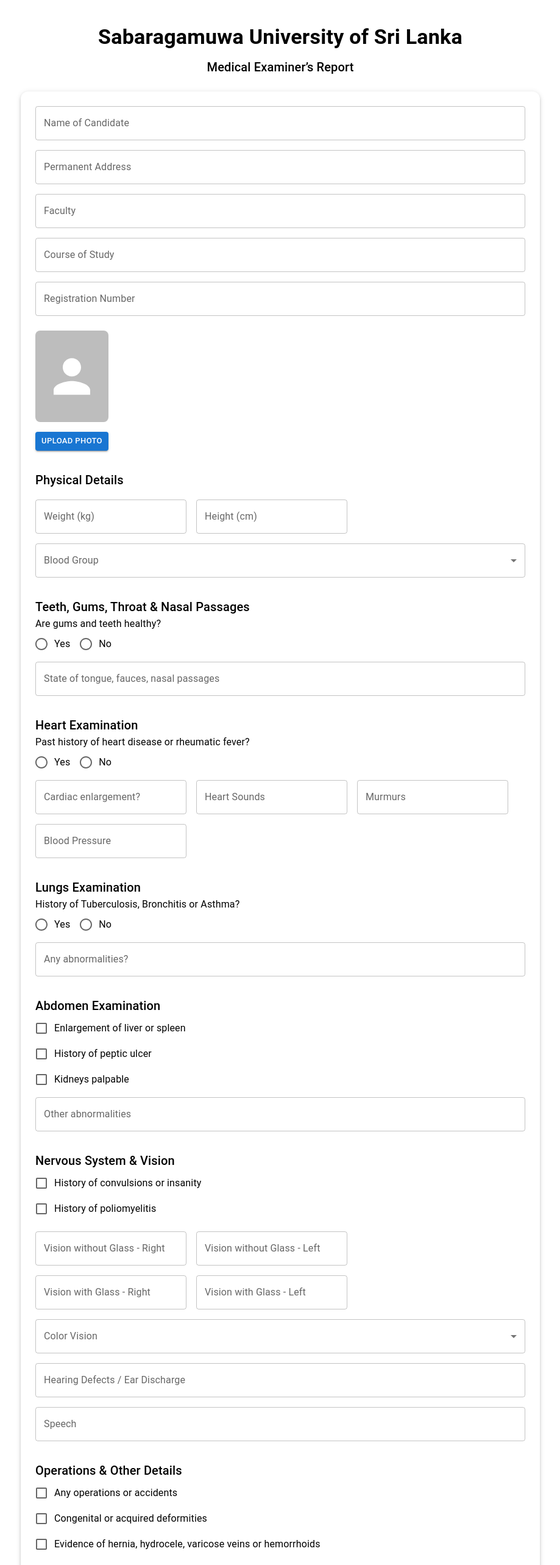
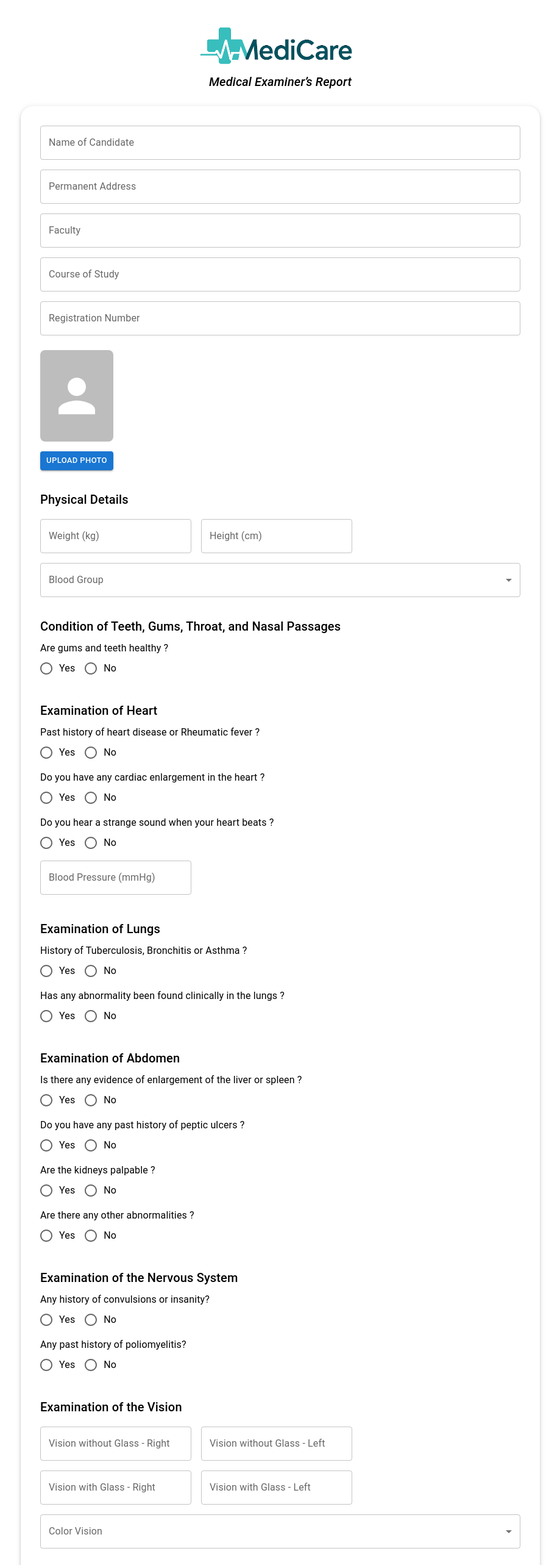
Before and after one commit to Chehan001/mini-project-medical-center-management-system-frontend, a React (Create React App) app: page /personal-data in a window 1280 px wide. Shown: the top 2566 px of the page at 61% size, without its empty margins (180-1099 px from the left). Built offline with nearby package versions, Linux system fonts and the light colour scheme; sample sign-in values are in the browser's storage.

Commit message:
Few-Changes-doing-Student-PersonalData-Form

```diff
--- a/src/components/userProfil.jsx
+++ b/src/components/userProfil.jsx
@@ -37,17 +37,40 @@
 
   return (
     <Container maxWidth="md" sx={{ py: 5 }}>
-      <Typography variant="h4" align="center" fontWeight="bold" gutterBottom>
-        Sabaragamuwa University of Sri Lanka
-      </Typography>
-      <Typography variant="h6" align="center" gutterBottom>
-        Medical Examiner’s Report
-      </Typography>
+      {/* Header Section with Logo */}
+      <Box
+        sx={{
+          display: "flex",
+          alignItems: "center",
+          justifyContent: "center",
+          mb: 2,
+          flexDirection: "column",
+        }}
+      >
+        <Box sx={{ display: "flex", alignItems: "center", flexGrow: 1 }}>
+          <img
+            src="/medicare_logo.png"
+            alt="University Logo"
+            style={{
+              height: "70px",
+              objectFit: "contain",
+              marginRight: "15px",
+            }}
+          />
+        </Box>
+        <Typography
+          variant="h6"
+          align="center"
+          sx={{ mt: 1, fontStyle: "italic", color: "text" }}
+        >
+          Medical Examiner’s Report
+        </Typography>
+      </Box>
 
       <Box
         component="form"
         onSubmit={handleSubmit}
-        sx={{ mt: 3, p: 3, borderRadius: 3, boxShadow: 3, bgcolor: "white" }}
+        sx={{ mt: 3, p: 4, borderRadius: 5, boxShadow: 3, bgcolor: "white" }}
       >
         {/* Candidate Info */}
         <Grid container spacing={3}>
@@ -97,52 +120,94 @@
           </Grid>
 
         {/* Teeth & Gums */}
-        <Typography variant="h6" sx={{ mt: 4 }}>Teeth, Gums, Throat & Nasal Passages</Typography>
-        <Typography>Are gums and teeth healthy?
+        <Typography variant="h6" sx={{ mt: 4 }}>Condition of Teeth, Gums, Throat, and Nasal Passages</Typography>
+        <Typography sx={{ mt: 1 }}>Are gums and teeth healthy ?
         <RadioGroup row name="teethHealthy" onChange={handleChange}>
           <FormControlLabel value="yes" control={<Radio />} label="Yes" />
           <FormControlLabel value="no" control={<Radio />} label="No" />
-        </RadioGroup></Typography>
-        <TextField label="State of tongue, fauces, nasal passages" name="throat" onChange={handleChange} fullWidth sx={{ mt: 1 }} />
+        </RadioGroup>
+        </Typography>
 
         {/* Heart Examination */}
-        <Typography variant="h6" sx={{ mt: 4 }}>Heart Examination</Typography>
-        <Typography>Past history of heart disease or rheumatic fever?</Typography>
+        <Typography variant="h6" sx={{ mt: 4 }}>Examination of Heart </Typography>
+        <Typography sx={{ mt: 1 }}>Past history of heart disease or Rheumatic fever ?</Typography>
         <RadioGroup row name="heartDisease" onChange={handleChange}>
           <FormControlLabel value="yes" control={<Radio />} label="Yes" />
           <FormControlLabel value="no" control={<Radio />} label="No" />
         </RadioGroup>
+
+        <Typography  sx={{ mt: 1 }}>Do you have any cardiac enlargement in the heart ?</Typography>
+        <RadioGroup row name="CardiacEnlargement" onChange={handleChange}>
+          <FormControlLabel value="yes" control={<Radio />} label="Yes" />
+          <FormControlLabel value="no" control={<Radio />} label="No" />
+        </RadioGroup>
+
+        <Typography  sx={{ mt: 1 }}>Do you hear a strange sound when your heart beats ?</Typography>
+        <RadioGroup row name="HeartSounds" onChange={handleChange}>
+          <FormControlLabel value="yes" control={<Radio />} label="Yes" />
+          <FormControlLabel value="no" control={<Radio />} label="No" />
+        </RadioGroup>
+
         <Grid container spacing={2} sx={{ mt: 1 }}>
-          <Grid item xs={6}><TextField label="Cardiac enlargement?" name="cardiac" onChange={handleChange} fullWidth /></Grid>
-          <Grid item xs={6}><TextField label="Heart Sounds" name="heartSounds" onChange={handleChange} fullWidth /></Grid>
-          <Grid item xs={6}><TextField label="Murmurs" name="murmurs" onChange={handleChange} fullWidth /></Grid>
-          <Grid item xs={6}><TextField label="Blood Pressure" name="bp" onChange={handleChange} fullWidth /></Grid>
+          <Grid item xs={6}><TextField label="Blood Pressure  (mmHg)" name="bp" onChange={handleChange} fullWidth /></Grid>
         </Grid>
 
         {/* Lungs Examination */}
-        <Typography variant="h6" sx={{ mt: 4 }}>Lungs Examination</Typography>
-        <Typography>History of Tuberculosis, Bronchitis or Asthma?</Typography>
+        <Typography variant="h6" sx={{ mt: 5 }}>Examination of Lungs </Typography>
+        <Typography sx={{ mt: 1 }}>History of Tuberculosis, Bronchitis or Asthma ?</Typography>
         <RadioGroup row name="lungsHistory" onChange={handleChange}>
           <FormControlLabel value="yes" control={<Radio />} label="Yes" />
           <FormControlLabel value="no" control={<Radio />} label="No" />
         </RadioGroup>
-        <TextField label="Any abnormalities?" name="lungsAbnormalities" onChange={handleChange} fullWidth sx={{ mt: 1 }} />
+
+        <Typography sx={{ mt: 1 }}>Has any abnormality been found clinically in the lungs ?</Typography>
+        <RadioGroup row name="lungsAbnormalities" onChange={handleChange}>
+          <FormControlLabel value="yes" control={<Radio />} label="Yes" />
+          <FormControlLabel value="no" control={<Radio />} label="No" />
+        </RadioGroup>
 
         {/* Abdomen */}
-        <Typography variant="h6" sx={{ mt: 4 }}>Abdomen Examination</Typography>
-        <FormGroup>
-          <FormControlLabel control={<Checkbox />} label="Enlargement of liver or spleen" />
-          <FormControlLabel control={<Checkbox />} label="History of peptic ulcer" />
-          <FormControlLabel control={<Checkbox />} label="Kidneys palpable" />
-        </FormGroup>
-        <TextField label="Other abnormalities" name="abdomenOther" onChange={handleChange} fullWidth sx={{ mt: 1 }} />
+        <Typography variant="h6" sx={{ mt: 4 }}>Examination of Abdomen </Typography>
+        <Typography sx={{ mt: 1 }}>Is there any evidence of enlargement of the liver or spleen ?</Typography>
+        <RadioGroup row name="EnlargementOfLiverSpleen" onChange={handleChange}>
+          <FormControlLabel value="yes" control={<Radio />} label="Yes" />
+          <FormControlLabel value="no" control={<Radio />} label="No" />
+        </RadioGroup>
 
-        {/* Nervous System & Vision */}
-        <Typography variant="h6" sx={{ mt: 4 }}>Nervous System & Vision</Typography>
-        <FormGroup>
-          <FormControlLabel control={<Checkbox />} label="History of convulsions or insanity" />
-          <FormControlLabel control={<Checkbox />} label="History of poliomyelitis" />
-        </FormGroup>
+         <Typography sx={{ mt: 1 }}>Do you have any past history of peptic ulcers ?</Typography>
+        <RadioGroup row name="HistoryOfPepticUlcer" onChange={handleChange}>
+          <FormControlLabel value="yes" control={<Radio />} label="Yes" />
+          <FormControlLabel value="no" control={<Radio />} label="No" />
+        </RadioGroup>
+
+         <Typography sx={{ mt: 1 }}>Are the kidneys palpable ?</Typography>
+        <RadioGroup row name="kidneysPalpable" onChange={handleChange}>
+          <FormControlLabel value="yes" control={<Radio />} label="Yes" />
+          <FormControlLabel value="no" control={<Radio />} label="No" />
+        </RadioGroup>
+
+         <Typography sx={{ mt: 1 }}>Are there any other abnormalities ?</Typography>
+        <RadioGroup row name="otherAbnormalities" onChange={handleChange}>
+          <FormControlLabel value="yes" control={<Radio />} label="Yes" />
+          <FormControlLabel value="no" control={<Radio />} label="No" />
+        </RadioGroup>
+
+        {/* Nervous System */}
+        <Typography variant="h6" sx={{ mt: 4 }}>Examination of the Nervous System</Typography>
+        <Typography sx={{ mt: 1 }}>Any history of convulsions or insanity?</Typography>
+        <RadioGroup row name="HistoryOfConvulsions" onChange={handleChange}>
+          <FormControlLabel value="yes" control={<Radio />} label="Yes" />
+          <FormControlLabel value="no" control={<Radio />} label="No" />
+        </RadioGroup>
+
+         <Typography sx={{ mt: 1 }}>Any past history of poliomyelitis?</Typography>
+        <RadioGroup row name="HistoryOfPoliomyelitis" onChange={handleChange}>
+          <FormControlLabel value="yes" control={<Radio />} label="Yes" />
+          <FormControlLabel value="no" control={<Radio />} label="No" />
+        </RadioGroup>
+
+         {/* Vision */}
+         <Typography variant="h6" sx={{ mt: 4 }}>Examination of the Vision</Typography>
         <Grid container spacing={2} sx={{ mt: 2 }}>
           <Grid item xs={6}><TextField label="Vision without Glass - Right" name="visionR" onChange={handleChange} fullWidth /></Grid>
           <Grid item xs={6}><TextField label="Vision without Glass - Left" name="visionL" onChange={handleChange} fullWidth /></Grid>
@@ -154,11 +219,16 @@
         <Grid item xs={12} sx={{ mt: 2 }}>
             <TextField select label="Color Vision" name="colorVision" onChange={handleChange} fullWidth>
               <MenuItem value="normal">Normal</MenuItem>
-              <MenuItem value="defective">Defective</MenuItem>
+              <MenuItem value="RGColorBlindness">Red-green color blindness</MenuItem>
+              <MenuItem value="BYColorBlindness">Blue-yellow color blindness</MenuItem>
+              <MenuItem value="TColorBlindness">Total color blindness (achromatopsia)</MenuItem>
             </TextField>
           </Grid>
-
+        {/* Hearing  */}
+        <Typography variant="h6" sx={{ mt: 4 }}>Examination of the Hearing</Typography>
         <TextField label="Hearing Defects / Ear Discharge" name="hearing" onChange={handleChange} fullWidth sx={{ mt: 2 }} />
+        {/* speech  */}
+        <Typography variant="h6" sx={{ mt: 4 }}>Examination of the Speech</Typography>
         <TextField label="Speech" name="speech" onChange={handleChange} fullWidth sx={{ mt: 2 }} />
 
         {/* Operations & Other Details */}
```
